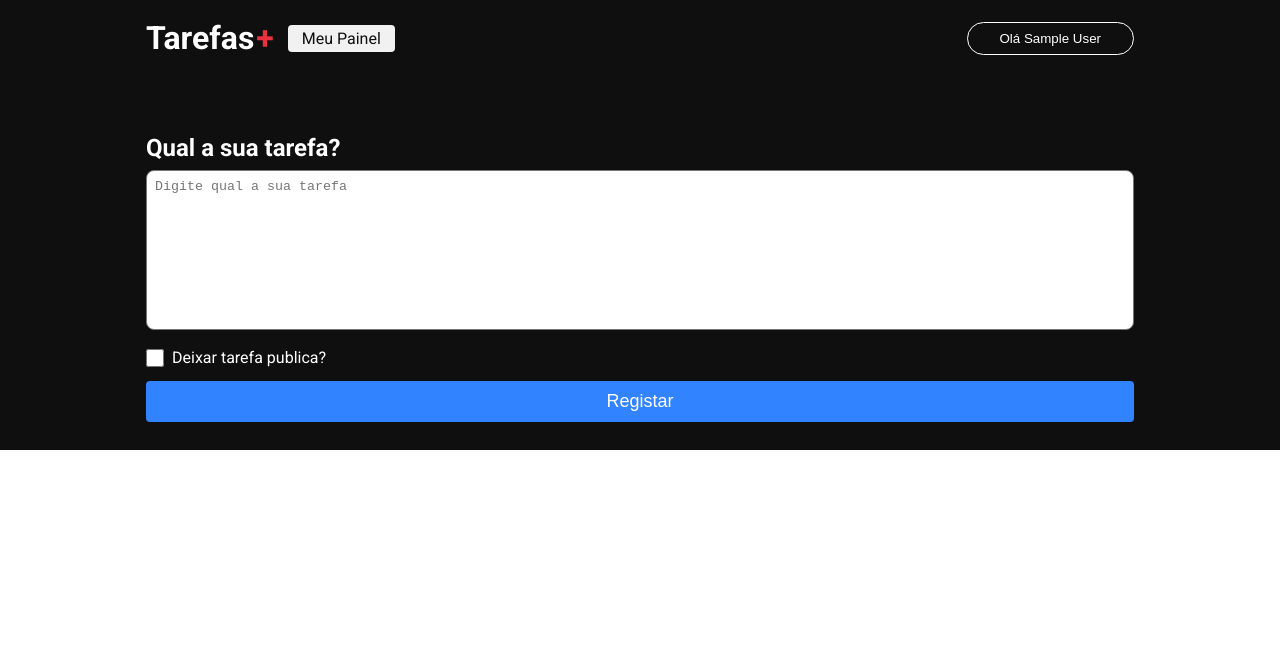
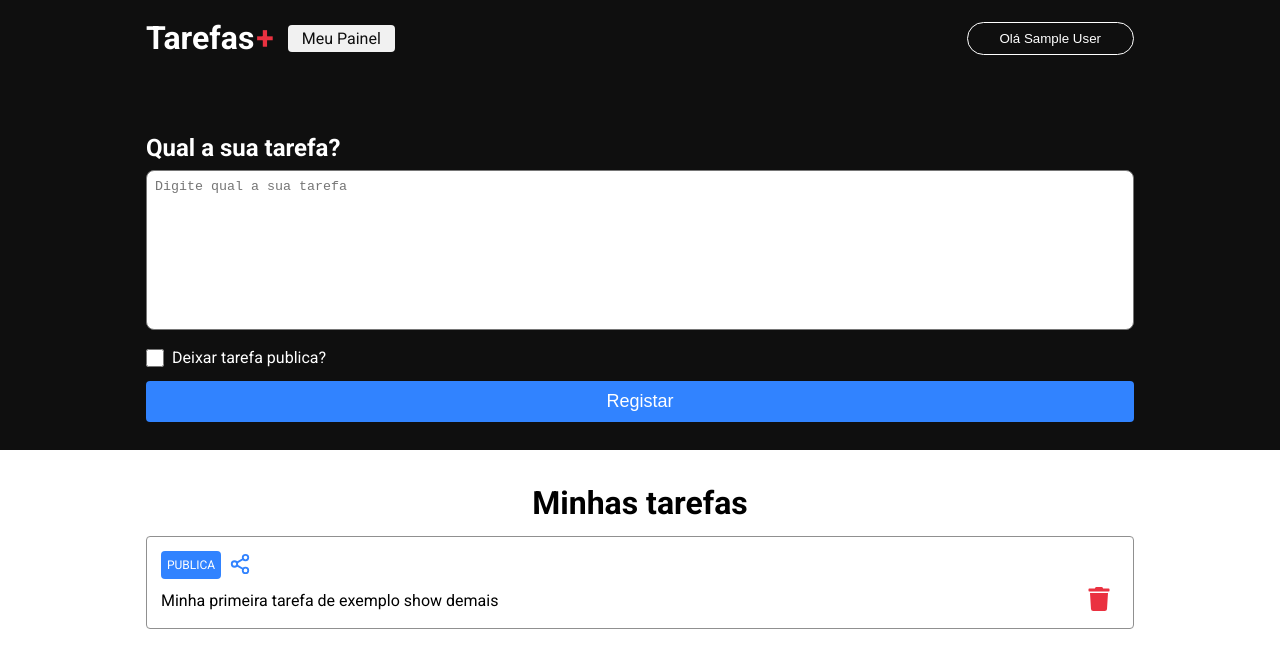
Before and after one commit to jjhonny/tasks-plus, a Next.js app: page /dashboard in a window 1280 px wide. Shown: the top 668 px of the page. Built offline with nearby package versions, Linux system fonts and the light colour scheme; no server answers; sample sign-in values are in the browser's storage.

Commit message:
feat: style my tasks

```diff
--- a/src/pages/dashboard/index.tsx
+++ b/src/pages/dashboard/index.tsx
@@ -4,6 +4,8 @@ import Head from "next/head";
 
 import { getSession } from "next-auth/react";
 import { Textarea } from "../../components/textarea";
+import { FiShare2 } from "react-icons/fi";
+import { FaTrash } from "react-icons/fa";
 
 export default function Dashboard() {
   return (
@@ -27,6 +29,25 @@ export default function Dashboard() {
               </button>
             </form>
           </div>
+        </section>
+
+        <section className={styles.taskContainer}>
+          <h1>Minhas tarefas</h1>
+
+          <article className={styles.task}>
+            <div className={styles.tagContainer}>
+              <label className={styles.tag}>PUBLICA</label>
+              <button className={styles.shareButton}>
+                <FiShare2 size={22} color="#3183ff" />
+              </button>
+            </div>
+            <div className={styles.taskContent}>
+              <p>Minha primeira tarefa de exemplo show demais</p>
+              <button className={styles.trashButton}>
+                <FaTrash size={24} color="#ea3140" />
+              </button>
+            </div>
+          </article>
         </section>
       </main>
     </div>
--- a/src/pages/dashboard/styles.module.css
+++ b/src/pages/dashboard/styles.module.css
@@ -49,3 +49,78 @@
   font-size: 18px;
   cursor: pointer;
 }
+
+.button:hover {
+  background-color: #216fe6;
+}
+
+.taskContainer {
+  margin: 34px auto 0 auto;
+  padding: 0 18px;
+  width: 100%;
+  max-width: 1024px;
+  display: flex;
+  flex-direction: column;
+}
+
+.taskContainer a {
+  text-decoration: none;
+  color: #0f0f0f;
+}
+
+.taskContainer h1 {
+  text-align: center;
+  font-size: 32px;
+  margin-bottom: 14px;
+}
+
+.task {
+  margin-bottom: 14px;
+  line-height: 150%;
+  display: flex;
+  flex-direction: column;
+  align-items: flex-start;
+  border: 1.5px solid #909090;
+  border-radius: 4px;
+  padding: 14px;
+}
+
+.tagContainer {
+  display: flex;
+  align-items: center;
+  justify-content: center;
+  margin-bottom: 8px;
+}
+
+.tag {
+  background-color: #3183ff;
+  padding: 2px 6px;
+  color: #fff;
+  border-radius: 4px;
+  font-size: 12px;
+}
+
+.shareButton {
+  background: transparent;
+  border: 0;
+  margin: 0 8px;
+  cursor: pointer;
+}
+
+.taskContent {
+  width: 100%;
+  display: flex;
+  align-items: center;
+  justify-content: space-between;
+}
+
+.taskContent p {
+  white-space: pre-wrap;
+}
+
+.trashButton {
+  cursor: pointer;
+  background: transparent;
+  border: 0;
+  margin: 0 8px;
+}
```
